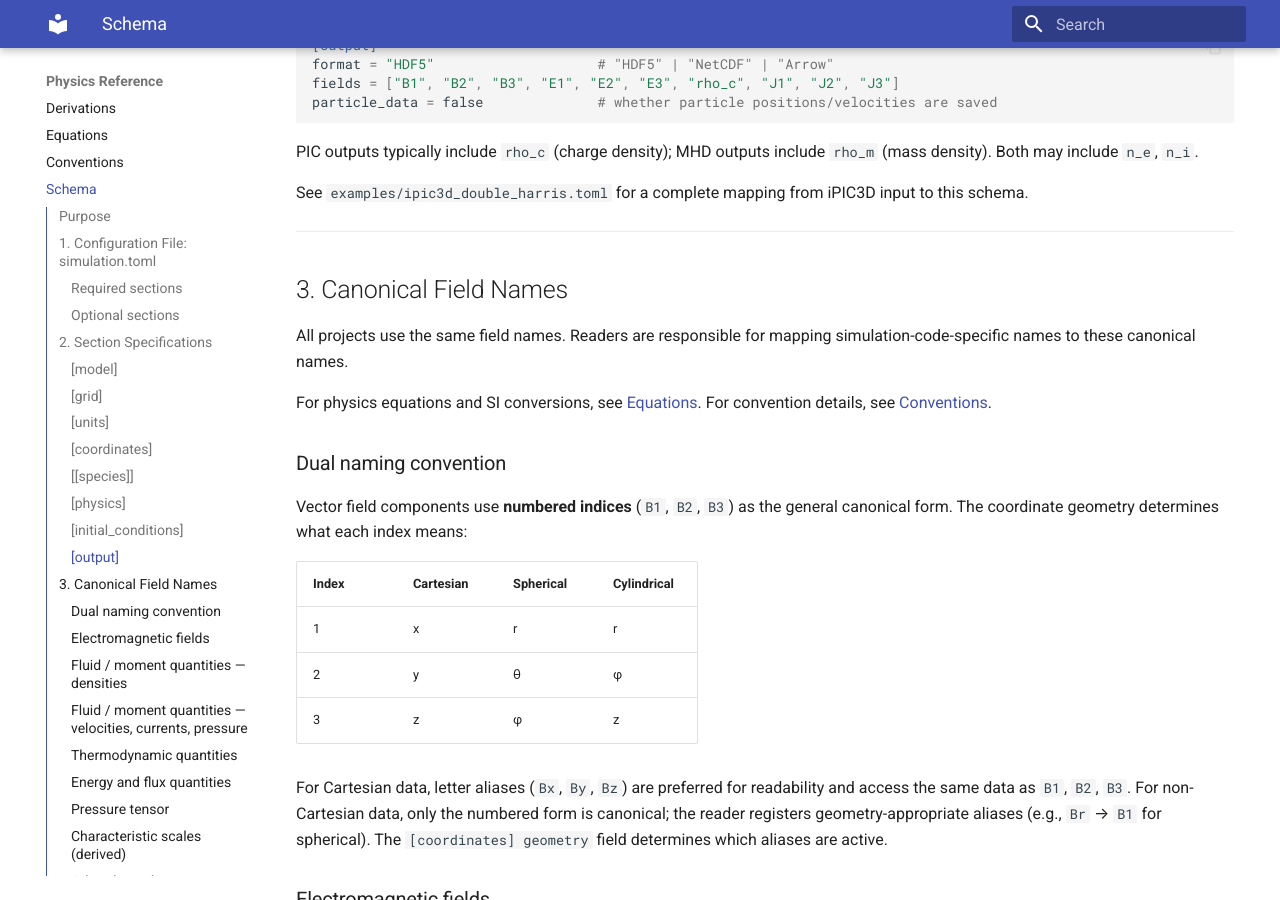
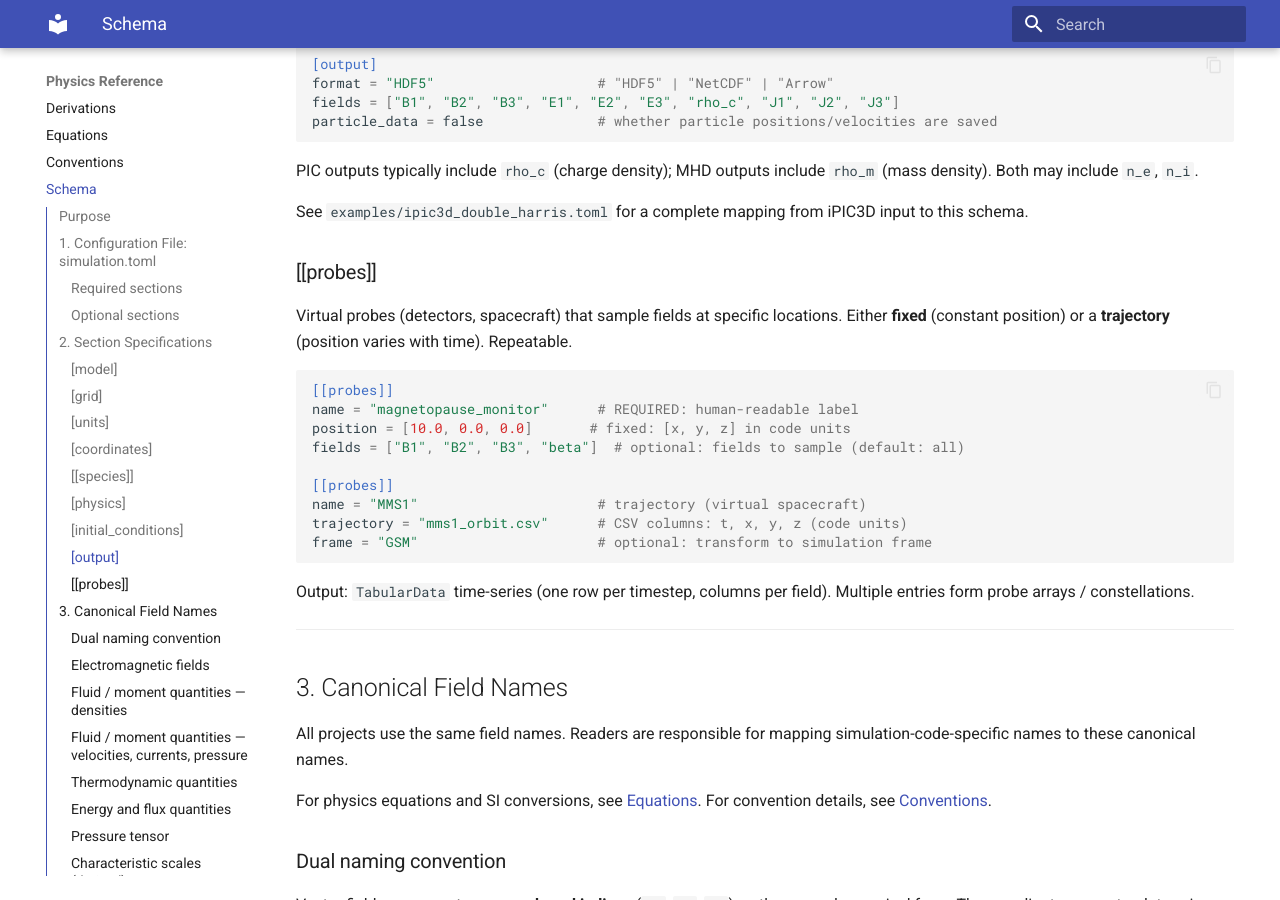
Before and after one commit to rusaitis/pypic, an MkDocs documentation site: the page built from docs/schema.md, in a window 1280 px wide and 900 px high, scrolled down 5066 px. Built offline with MkDocs 1.6.1 and Material for MkDocs 9.7.7, drawn with Linux system fonts in a browser that asks for light colours; some of the changed text lies outside the part shown.

Commit message:
docs: add probe/spacecraft schema, update CLAUDE.md architecture
Add [[probes]] section to schema.md for virtual probe and spacecraft
sampling. Add Steps 8b, 40, 41, 41b to TASKS.md (per-species pressure
recipes, time-dependent transforms, probe framework, SPICE trajectories).
Update CLAUDE.md with core container layout and relativistic c=None
pattern. Rephrase schema.md planned/future items as architecture.

Assisted-by: Claude [claude-opus-4-6]

````diff
--- a/docs/schema.md
+++ b/docs/schema.md
@@ -41,6 +41,7 @@ Every `simulation.toml` must have these sections:
 [physics]             # Model-specific physics parameters — open-ended
 [initial_conditions]  # Initial field/plasma configuration — open-ended
 [output]              # What fields are in the output files
+[[probes]]            # Virtual probes / spacecraft — repeatable
 ```
 
 ---
@@ -273,6 +275,27 @@ include `rho_m` (mass density). Both may include `n_e`, `n_i`.
 
 See `examples/ipic3d_double_harris.toml` for a complete mapping from
 iPIC3D input to this schema.
+
+### [[probes]]
+
+Virtual probes (detectors, spacecraft) that sample fields at specific
+locations. Either **fixed** (constant position) or a **trajectory**
+(position varies with time). Repeatable.
+
+```toml
+[[probes]]
+name = "magnetopause_monitor"      # REQUIRED: human-readable label
+position = [10.0, 0.0, 0.0]       # fixed: [x, y, z] in code units
+fields = ["B1", "B2", "B3", "beta"]  # optional: fields to sample (default: all)
+
+[[probes]]
+name = "MMS1"                      # trajectory (virtual spacecraft)
+trajectory = "mms1_orbit.csv"      # CSV columns: t, x, y, z (code units)
+frame = "GSM"                      # optional: transform to simulation frame
+```
+
+Output: `TabularData` time-series (one row per timestep, columns per
+field). Multiple entries form probe arrays / constellations.
 
 ---
 
````
Also changed, not shown: other parts of docs/schema.md (+7 -6 lines), CLAUDE.md (+2 -0 lines), TASKS.md (+34 -1 lines).
